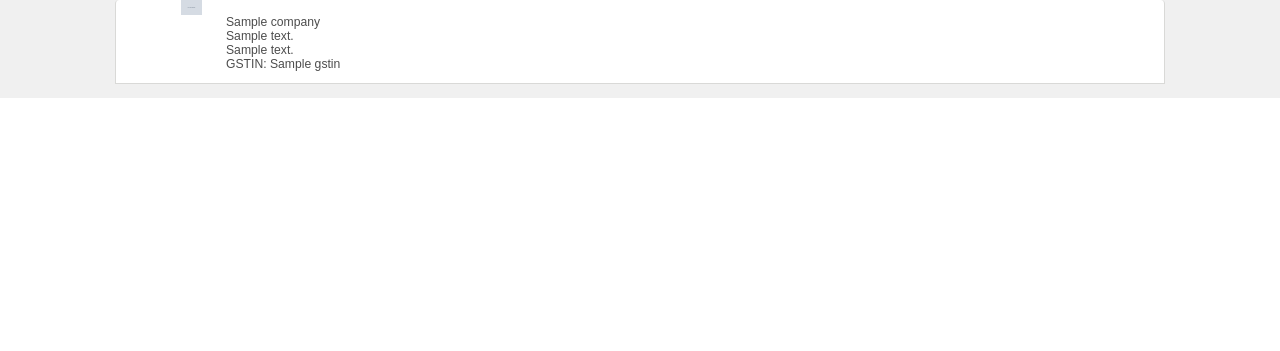
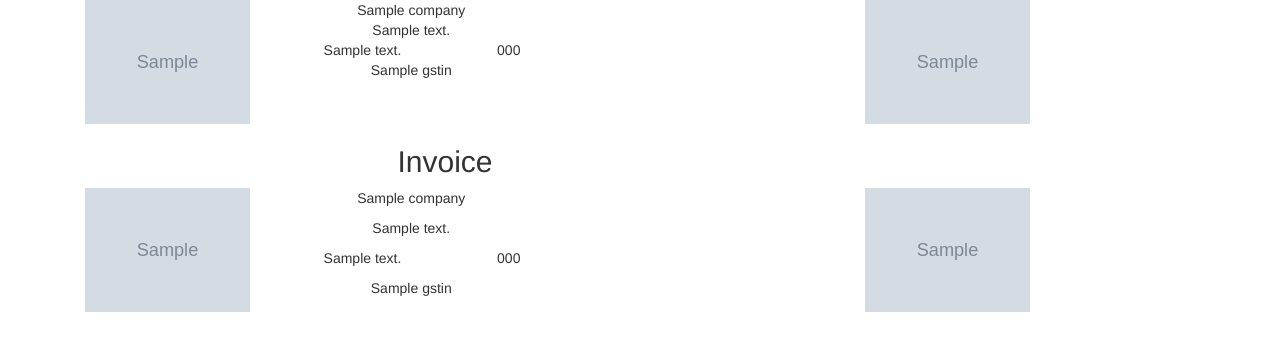
Before and after one commit to AKSoniWorld/invoice-books, a Django app: template invoice_books/templates/invoice_pdf/default.html in a window 1280 px wide. Shown: the top 351 px of the page. Run offline with Django 3.2, Linux system fonts and the light colour scheme; the template is opened without the code that fills it: most values are stand-ins (such as "Sample title", 1, 10 or a date in 2020); grey boxes marked "Sample" are stand-in pictures; style sheets or scripts are compiled from the project's sources; some web fonts are replaced.

Commit message:
modify invoice pdf header

```diff
--- a/invoice_books/templates/invoice_pdf/base.html
+++ b/invoice_books/templates/invoice_pdf/base.html
@@ -1,23 +1,6 @@
-{% load staticfiles %}
-<!DOCTYPE html>
-<html class="default">
-<head>
+{% extends 'project/base.html' %}
 
-    {% block styles %}
-        <link href="{% static 'scss/style.scss' %}" type="text/x-scss" rel="stylesheet" />
-    {% endblock %}
-
-</head>
-
-<body>
-{% block body %}
-
-<div id="page-wrap" class="global-wrap">
-    <div class="main-content">
-        {% block content %}{% endblock %}
-    </div>
-</div>
-
+{% block header %}
 {% endblock %}
-</body>
-</html>
+{% block body_content %}
+{% endblock %}
--- a/invoice_books/templates/invoice_pdf/default.html
+++ b/invoice_books/templates/invoice_pdf/default.html
@@ -1,9 +1,17 @@
 {% extends 'invoice_pdf/base.html' %}
 
-{% load staticfiles %}
-
-{% block content %}
+{% block body_content %}
     <div class="container">
         {% include 'invoice_pdf/includes/header.html' %}
+        <div class="row">
+            <div class="col-md-8">
+            </div>
+        </div>
+        <div class="row text-center">
+            <div class="col-md-8">
+                <h2>Invoice</h2>
+            </div>
+        </div>
+        {% include 'invoice_pdf/includes/info.html' %}
     </div>
 {% endblock %}
--- a/invoice_books/templates/invoice_pdf/includes/header.html
+++ b/invoice_books/templates/invoice_pdf/includes/header.html
@@ -1,15 +1,40 @@
+{% extends 'invoice_pdf/base.html' %}
 {% load staticfiles %}
-<div class="profile-tables-wrap">
-    <ul class="bw-table-wrap">
-        <li>
-            <span class="type-left"><span class="img-gap"><img src="{{ logo_1 }}"></span></span>
-            <ul>
-                <li><span class="type-left">{{ company.name }}</span></li>
-                <li><span class="type-left">{{ company.address_line_1 }}</span></li>
-                <li><span class="type-left">{{ company.address_line_2 }}</span></li>
-                <li><span class="type-left">GSTIN: {{ company.gstin }}</span></li>
-            </ul>
-            <span class="type-left"><span class="img-gap"><img src="{{ logo_2 }}"></span></span>
-        </li>
-    </ul>
-</div>
+
+{% block body_content %}
+    <div class="container ">
+        <div class="row text-center">
+            <div class="col-md-2">
+                <img src="{% static company.logo_1 %}" class="img-responsive">
+            </div>
+            <div class="col-md-6">
+                <div class="row">
+                    <div class="col-md-6">
+                        {{ company.name }}
+                    </div>
+                </div>
+                <div class="row">
+                    <div class="col-md-6">
+                        {{ company.address_line_1 }}
+                    </div>
+                </div>
+                <div class="row">
+                    <div class="col-md-4">
+                        {{ company.address_line_2 }}
+                    </div>
+                    <div class="col-md-2">
+                        {{ company.phone }}
+                    </div>
+                </div>
+                <div class="row">
+                    <div class="col-md-6">
+                        {{ company.gstin }}
+                    </div>
+                </div>
+            </div>
+            <div class="col-md-2">
+                <img src="{% static company.logo_2 %}" class="img-responsive">
+            </div>
+        </div>
+    </div>
+{% endblock %}
--- a/invoice_books/templates/invoice_pdf/includes/info.html
+++ b/invoice_books/templates/invoice_pdf/includes/info.html
@@ -1,3 +1,47 @@
+{% extends 'invoice_pdf/base.html' %}
+{% load staticfiles %}
+
+{% block body_content %}
+    <div class="container">
+        <div class="row">
+            <div class="col-md-2">
+                <img src="{% static company.logo_1 %}" class="img-responsive">
+            </div>
+            <div class="col-md-6">
+                <div class="row">
+                    <div class="col-md-6">
+                        <p class="text-center">{{ company.name }}</p>
+                    </div>
+                </div>
+                <div class="row">
+                    <div class="col-md-6">
+                        <p class="text-center">{{ company.address_line_1 }}</p>
+                    </div>
+                </div>
+                <div class="row">
+                    <div class="col-md-4">
+                        <p class="text-center">{{ company.address_line_2 }}</p>
+                    </div>
+                    <div class="col-md-2">
+                        <p class="text-center">{{ company.phone }}</p>
+                    </div>
+                </div>
+                <div class="row">
+                    <div class="col-md-6">
+                        <p class="text-center">{{ company.gstin }}</p>
+                    </div>
+                </div>
+            </div>
+            <div class="col-md-2">
+                <img src="{% static company.logo_2 %}" class="img-responsive">
+            </div>
+        </div>
+    </div>
+{% endblock %}
+
+
+
+
 {{ invoice.seq_number }}
 {{ invoice.date }}
 {{ company.state }}
--- a/invoice_books/templates/project/base.html
+++ b/invoice_books/templates/project/base.html
@@ -11,6 +11,8 @@
     <link href="{% static 'css/styles.css' %}" rel="stylesheet">
 </head>
 <body>
+{% block body_content %}
+
     <header>
         <div class="container">
             {% block header %}
@@ -69,10 +71,12 @@
             {% endblock %}
         </div>
     </footer>
+{% endblock %}
 
 <!-- Core Scripts - Include with every page -->
 <script src="{% static 'js/jquery.min.js' %}"></script>
 <script src="{% static 'js/bootstrap.js' %}"></script>
+
 {% block javascript %}
 {% endblock %}
 
--- a/invoice_books/views.py
+++ b/invoice_books/views.py
@@ -19,12 +19,13 @@ class TestView(TemplateView):
 
     def get_context_data(self, **kwargs):
         return {
-            'logo_1': static('images/logo_1.png'),
-            'logo_2': static('images/logo_2.png'),
             'company': {
+                'logo_1': 'images/logo_1.png',
+                'logo_2': 'images/logo_2.png',
                 'name': 'My Company',
                 'address_line_1': 'Add line 1',
                 'address_line_2': 'Add line 2',
+                'phone': '09188182',
                 'GSTIN': 'My 09AAZFMHYU89',
             }
         }
```
